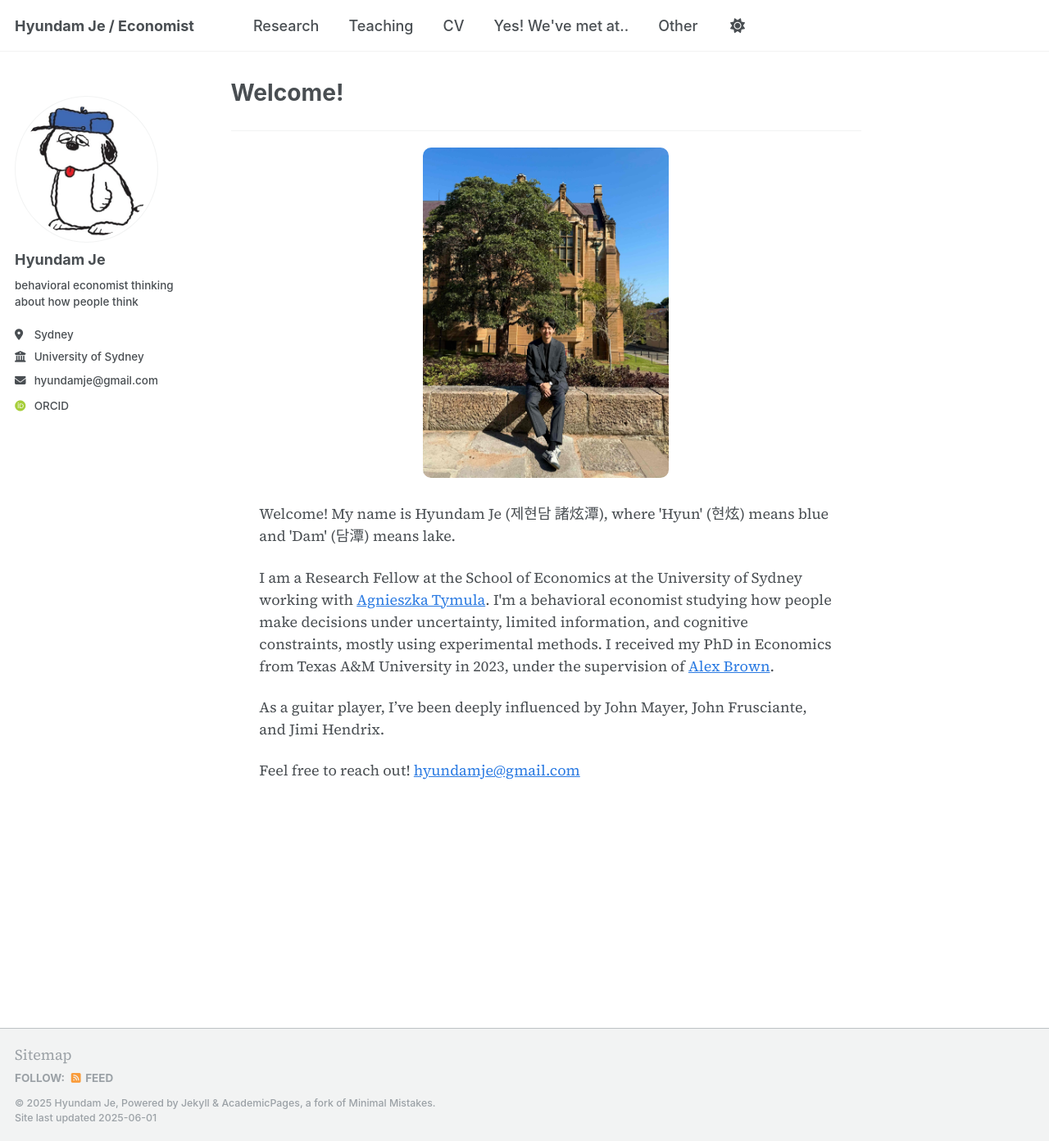
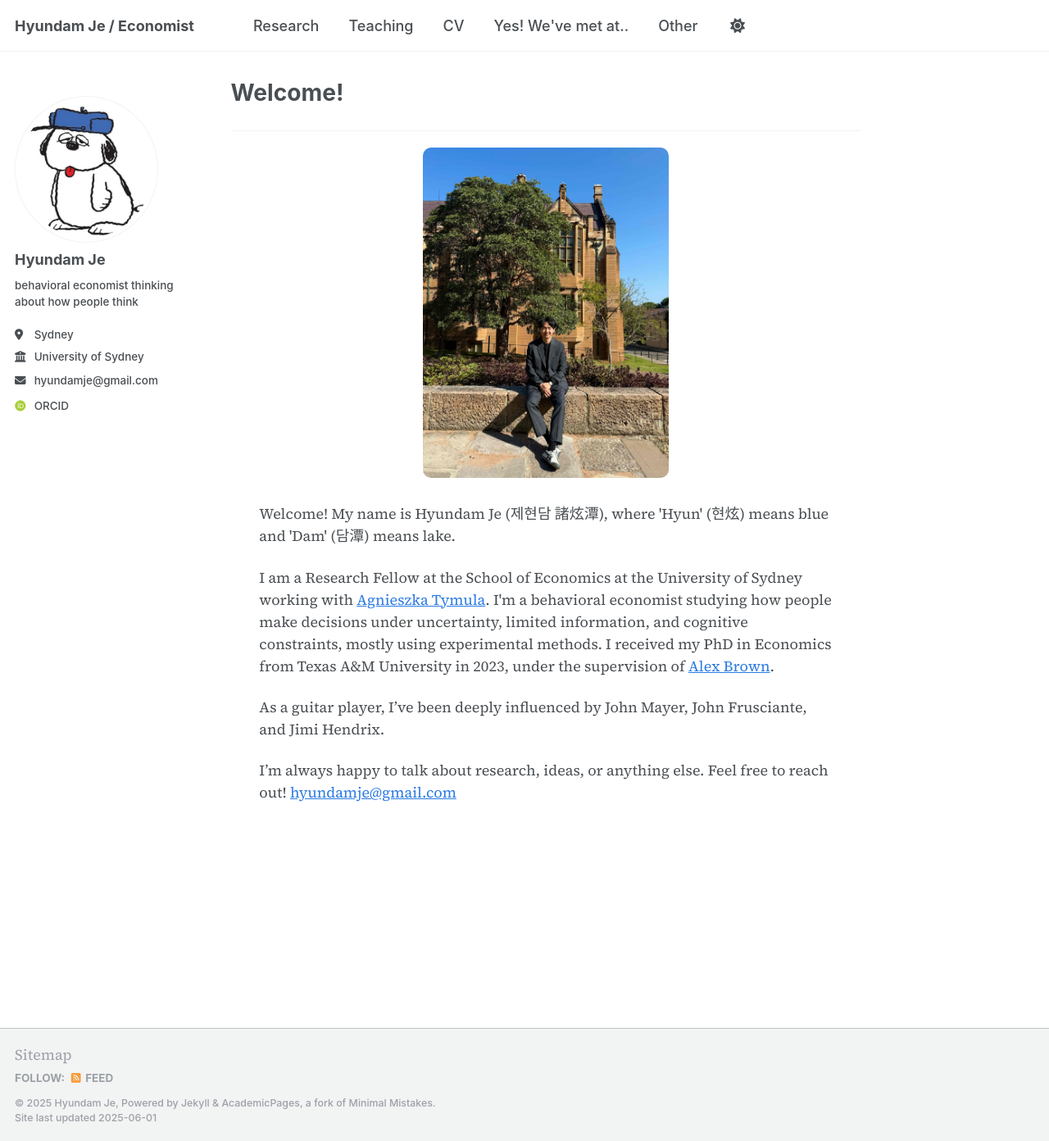
Before and after one commit to hyundamje/hyundamje.github.io, a Jekyll site: the page built from _pages/about.md, in a window 1280 px wide and 1392 px high. Shown: the whole window at 82% size. Built offline with Jekyll 4.4.1, drawn with Linux system fonts in a browser that asks for light colours; some web fonts are replaced.

Commit message:
Update about.md

```diff
--- a/_pages/about.md
+++ b/_pages/about.md
@@ -23,6 +23,6 @@ redirect_from:
 
   <p>As a guitar player, I’ve been deeply influenced by John Mayer, John Frusciante, and Jimi Hendrix.</p>
 
-   <p>Feel free to reach out!  <a href="mailto:hyundamje@gmail.com">hyundamje@gmail.com</a></p>
+  <p>I’m always happy to talk about research, ideas, or anything else. Feel free to reach out!  <a href="mailto:hyundamje@gmail.com">hyundamje@gmail.com</a></p>
 
 </div>
```
